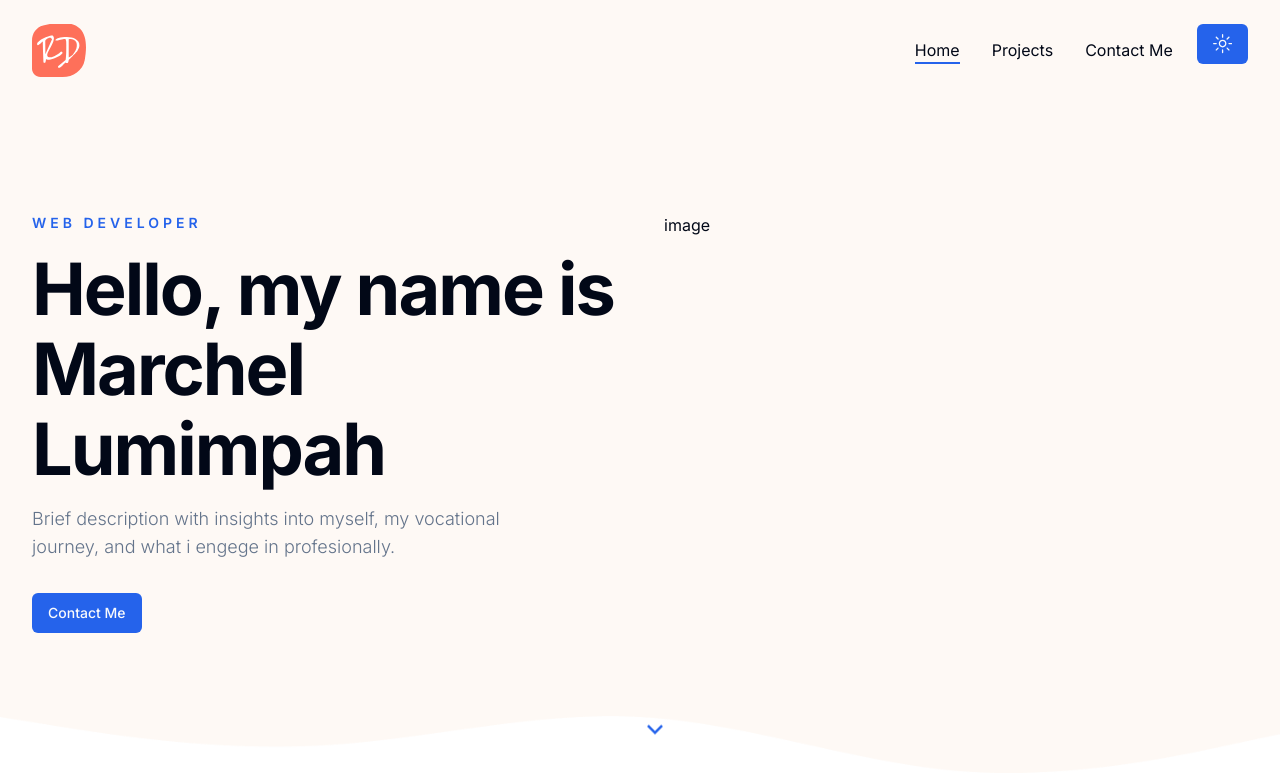
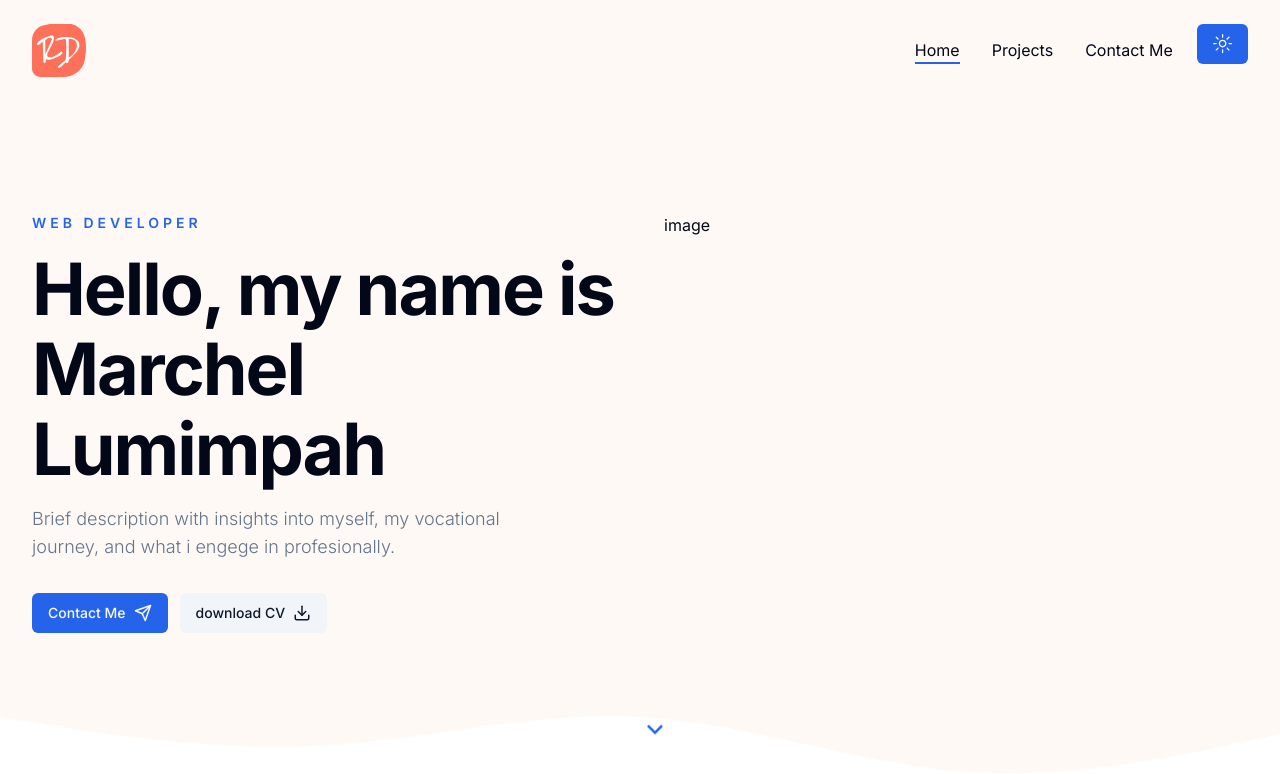
Before and after one commit to acelproject/aclwebdev-next, a Next.js app: page / in a window 1280 px wide. Shown: the top 774 px of the page. Built offline with nearby package versions, Linux system fonts and the light colour scheme.

Commit message:
edit contact me & download buttons

```diff
--- a/components/Hero.jsx
+++ b/components/Hero.jsx
@@ -30,10 +30,15 @@
               journey, and what i engege in profesionally.{" "}
             </p>
             {/* buttons */}
-            <div>
-                <Link href={`/contact`} >
-                <Button>Contact Me</Button>
-                </Link >
+            <div className="flex flex-col gap-y-3 md:flex-row gap-x-3 mx-auto xl:mx-0">
+              <Link href={`/contact`}>
+                <Button className="gap-x-2">
+                  Contact Me <Send size={18} />{" "}
+                </Button>
+              </Link>
+              <Button variant="secondary" className="gap-x-2">
+                download CV <Download size={18} />{" "}
+              </Button>
             </div>
           </div>
           {/* image */}
```
